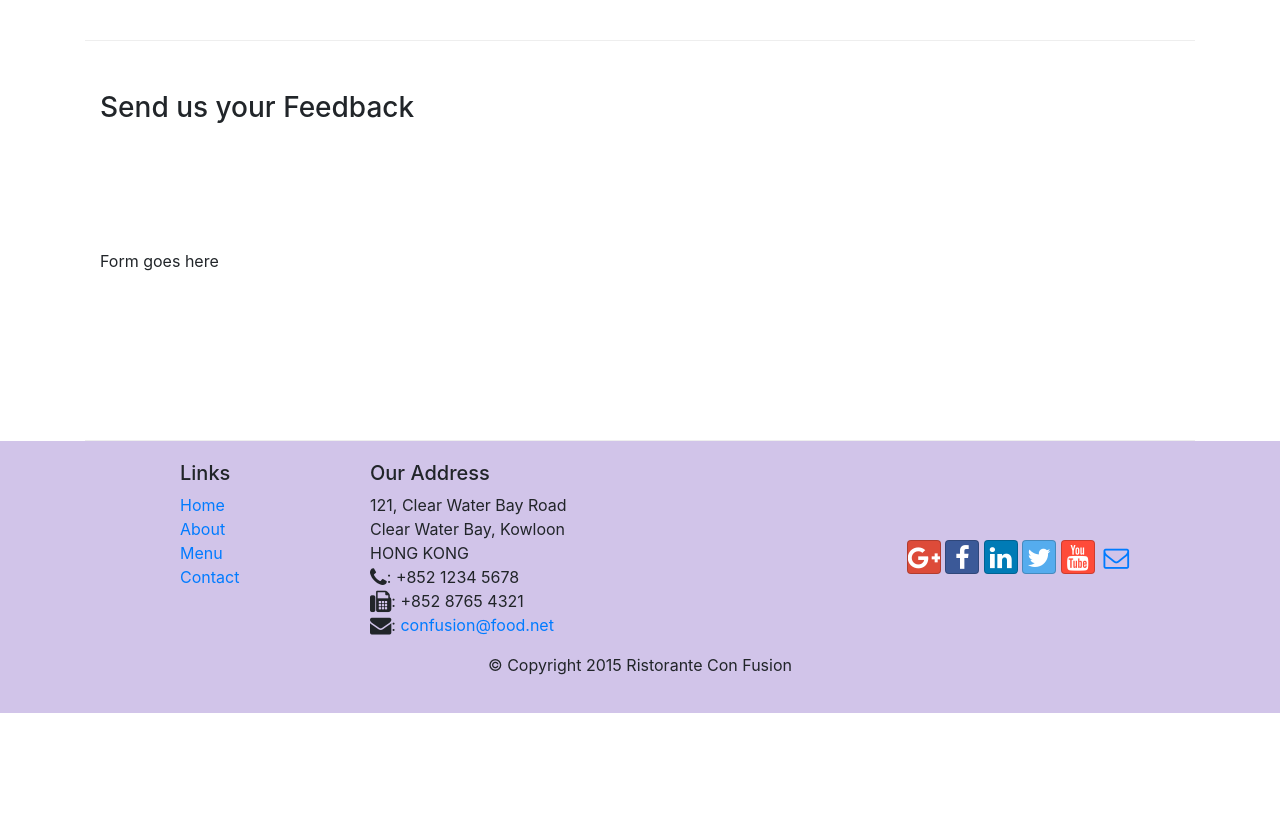
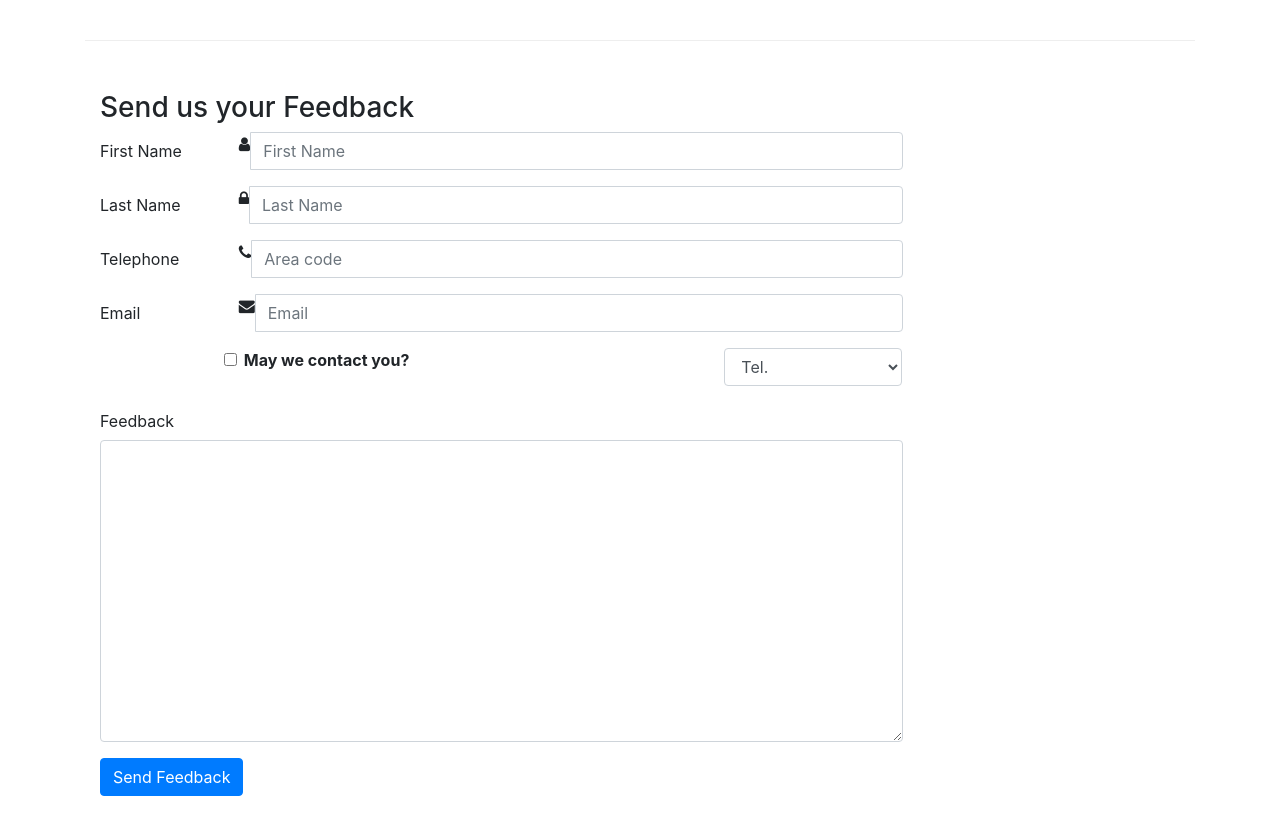
Before and after one commit to esnandakumar/bootstrap, a website: page contactus.html in a window 1280 px wide. Shown: the part 800-1615 px from the top of the page. Before the commit the page ends 1513 px from the top, so only its background shows below. Drawn offline with nearby package versions, Linux system fonts and the light colour scheme.

Commit message:
Added form labels

```diff
--- a/contactus.html
+++ b/contactus.html
@@ -93,7 +93,71 @@
               <h3>Send us your Feedback</h3>
            </div>
             <div class="col-12 col-md-9">
-                Form goes here
+                    <form>
+                            <div class="form-group row">
+                                <label for="firstname" class="col-md-2 col-form-label">First Name</label>
+                                <div class="col-md-10">
+                                    <div class="input-group">
+                                    <span class="input-group-addon"><i class="fa fa-user"></i> </span>
+                                    <input type="text" class="form-control" id="firstname" name="firstname" placeholder="First Name">
+                                </div>
+                                </div>
+                            </div>
+                            <div class="form-group row">
+                                <label for="lastname" class="col-md-2 col-form-label">Last Name</label>
+                                <div class="col-md-10">
+                                    <div class="input-group">
+                                    <span class="input-group-addon"><i class="fa fa-lock"></i></span>
+                                    <input type="text" class="form-control" id="lastname" name="lastname" placeholder="Last Name">
+                                    </div>
+                                </div>
+                            </div>
+                            <div class="form-group row">
+                                <label for="telnum" class="col-md-2 col-form-label">Telephone</label>
+                                <div class="col-md-10">
+                                    <div class="input-group">
+                                            <span class="input-group-addon"><i class="fa fa-phone"></i></span>
+                                            <input type="tel" class="form-control" id="areacode" name="areacode" placeholder="Area code">
+                                    </div>
+                                </div>
+                            </div>
+                            <div class="form-group row">
+                                <label for="emailid" class="col-md-2 col-form-label">Email</label>
+                                <div class="col-md-10">
+                                <div class="input-group">
+                                    <span class="input-group-addon"><i class="fa fa-envelope"></i></span>
+                                    <input type="email" class="form-control" id="emailid" name="emailid" placeholder="Email">
+                                </div>
+                            </div>
+                            </div>
+                            <div class="form-group row">
+                                <div class="form-check col-md-6 offset-md-2">
+                                     <label class="form-check-label">
+                                        <input type="checkbox" class="form-check-input" name="approve" value="">
+                                           <strong>May we contact you?</strong>
+                                     </label>
+                                 </div>
+                                 <div class="col-md-3 offset-md-1">
+                                     <select class="form-control">
+                                         <option>Tel.</option>
+                                         <option>Email</option>
+                                     </select>
+                                 </div>
+                                </div>
+                                 <div class="form-group row">
+                                        <label for="feedback" class="col-md-2 col-form-label">Feedback</label>
+                                        <div class="col-md-12">
+                                            <textarea class="form-control" id="feedback" name="feedback" rows="12"></textarea>
+                                        </div>
+                                </div>
+                                    <div class="form-group row">
+                                            <div class=" col-md-10">
+                                                <button type="submit" class="btn btn-primary">Send Feedback</button>
+                                            </div>
+                                </div>
+                         </div>
+                        </form>
+
             </div>
              <div class="col-12 col-md">
             </div>
```
Also changed, not shown: css/styles.css (line endings or trailing spaces).
